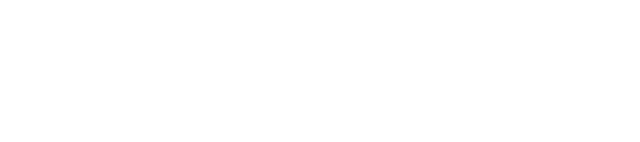
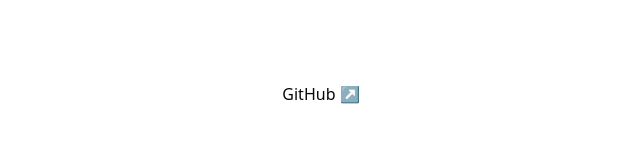
Before and after one commit to kastriotcunaku/secure-local-data-example, a React (Vite) app: page / in a window 1280 px wide. Shown: the part 630-772 px from the top of the page, without its empty margins (319-959 px from the left). Built offline with nearby package versions, Linux system fonts and the light colour scheme.

Commit message:
feat: add github source code link

```diff
--- a/src/main.tsx
+++ b/src/main.tsx
@@ -7,6 +7,9 @@
   <StrictMode>
     <main className="flex min-h-screen flex-col items-center justify-between md:p-24 p-6">
       <App />
+      <div className="text-center pt-3">
+        <a href="https://github.com/kastriotcunaku/secure-local-data-example" target="_blank">GitHub ↗</a>
+      </div>
     </main>
   </StrictMode>,
 )
```
